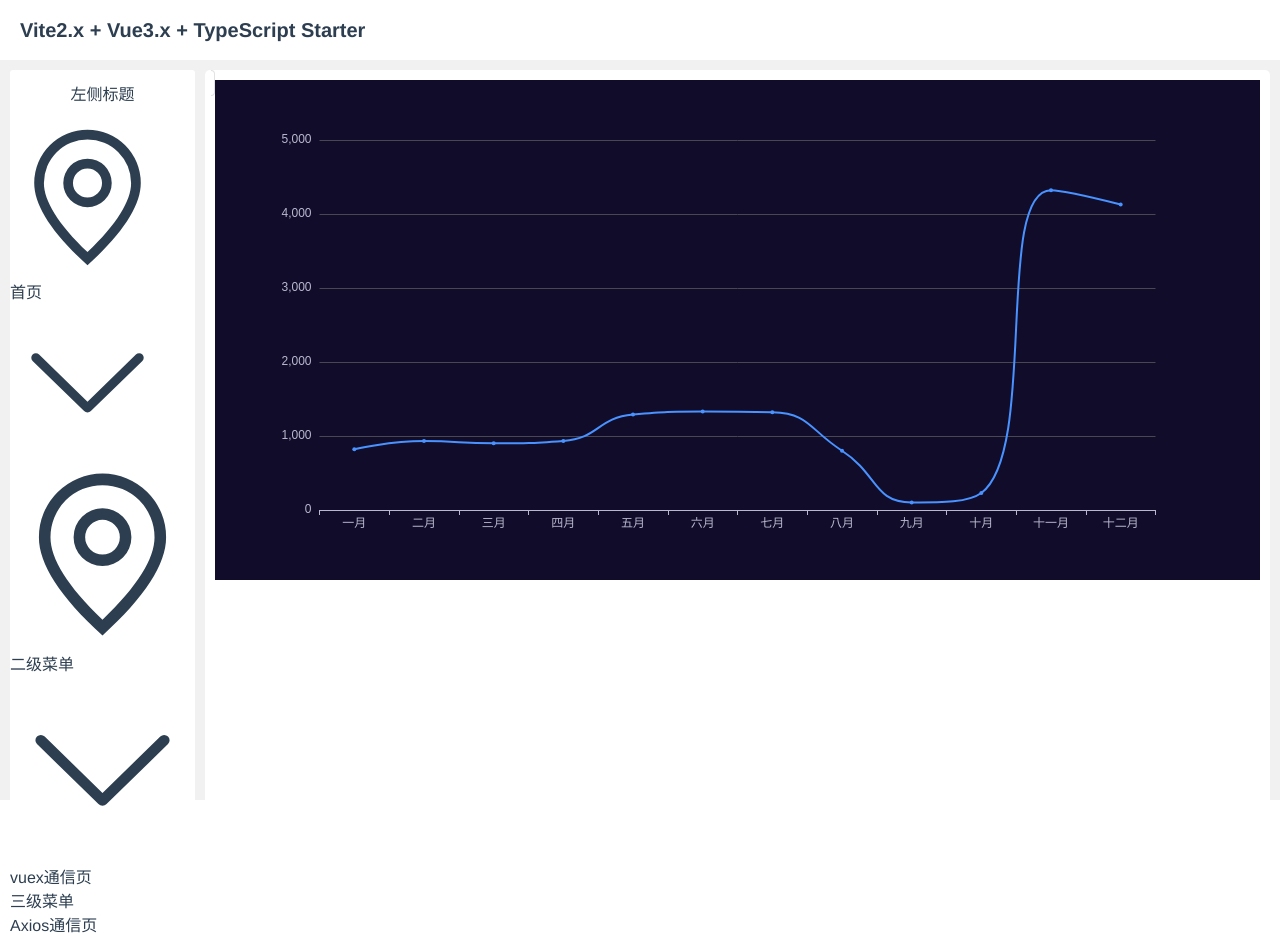
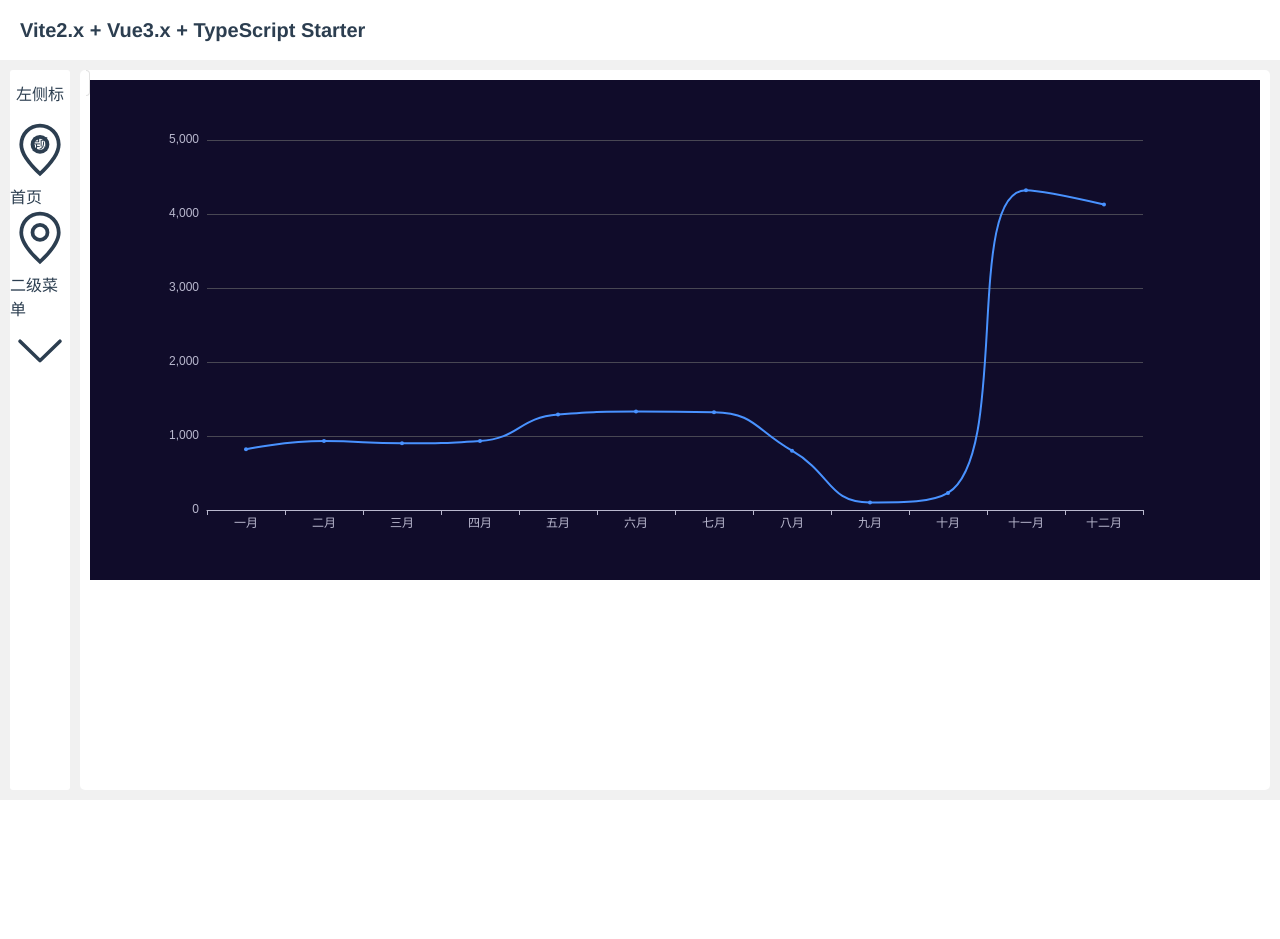
Before and after one commit to jozhi/vite-vue3-starter, a Vue app: page / in a window 1280 px wide. Shown: the top 939 px of the page. After the commit the page ends 800 px from the top, so only its background shows below. Built offline with nearby package versions, Linux system fonts and the light colour scheme.

Commit message:
feat: 菜单渲染

```diff
--- a/src/components/Nav.vue
+++ b/src/components/Nav.vue
@@ -13,58 +13,54 @@
       </div>
 
       <el-menu
-        default-active="2"
+        default-active="1-1"
         class="el-menu-vertical-demo"
         :collapse="isCollapse"
         @open="handleOpen"
         @close="handleClose"
       >
-        <el-sub-menu v-for="(level1, i1) in menuData" :key="i1" :index="i1">
+        <!-- 是否含有二级菜单 -->
+        <div v-for="(level1, i1) in menuData" :key="i1">
+          <el-sub-menu
+            v-if="level1.children && level1.children.length"
+            :index="`${i1}`"
+          >
             <template #title>
               <el-icon><location /></el-icon>
               <span>{{ level1.title }}</span>
             </template>
 
-          <template v-if="level1.children && level1.children.length">
-            <el-menu-item-group v-for="(level2, i2) in level1.children" :key="i1 + i2">
+            <!-- 是否含有三级菜单 -->
+            <div v-for="(level2, i2) in level1.children" :key="i1 + i2">
+              <el-sub-menu
+                v-if="level2.children && level2.children.length"
+                :index="`${i1}-${i2}`"
+              >
                 <template #title>
                   <span>{{ level2.title }}</span>
                 </template>
-              <template v-if="level2.children && level2.children.length">
                 <el-menu-item
                   v-for="(level3, i3) in level2.children"
                   :key="i3"
-                  :index="i1 + i2 + i3"
+                  :index="`${i1}-${i2}-${i3}`"
+                  @click="navClick(level3)"
                 >
                   {{ level3.title }}
                 </el-menu-item>
-              </template>
-              <!-- <el-menu-item index="1-2">item two</el-menu-item> -->
+              </el-sub-menu>
+
+              <el-menu-item-group v-else>
+                <el-menu-item :key="`${i1}-${i2}`" @click="navClick(level2)">
+                  {{ level2.title }}
+                </el-menu-item>
               </el-menu-item-group>
-          </template>
-          <template v-else> </template>
-
-          <!--
-          <el-menu-item-group title="Group Two">
-            <el-menu-item index="1-3">item three</el-menu-item>
-          </el-menu-item-group>
-          <el-sub-menu index="1-4">
-            <template #title><span>item four</span></template>
-            <el-menu-item index="1-4-1">item one</el-menu-item>
-          </el-sub-menu> -->
+            </div>
           </el-sub-menu>
-        <!-- <el-menu-item index="2">
-          <el-icon><icon-menu /></el-icon>
-          <template #title>Navigator Two</template>
+          <el-menu-item v-else @click="navClick(level1)" :index="`${i1}`">
+            <el-icon><location /></el-icon>
+            <template #title>{{ level1.title }}</template>
           </el-menu-item>
-        <el-menu-item index="3" disabled>
-          <el-icon><document /></el-icon>
-          <template #title>Navigator Three</template>
-        </el-menu-item>
-        <el-menu-item index="4">
-          <el-icon><setting /></el-icon>
-          <template #title>Navigator Four</template>
-        </el-menu-item> -->
+        </div>
       </el-menu>
     </div>
   </aside>
@@ -125,6 +121,7 @@ export default defineComponent({
         }
       ],
       navClick(e: NavItem) {
+        console.log('navClick e~', e)
         router.push(e.path)
       },
       handleOpen(key: string, keyPath: string[]) {
```
Lines whose indentation alone changed are shown as unchanged.
